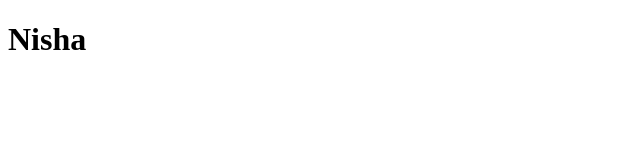
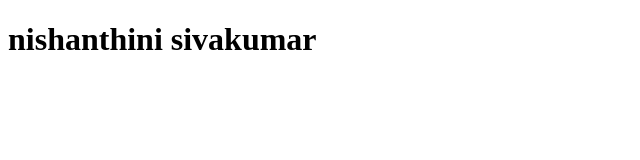
Before and after one commit to ssnishanthini/samplerepo, a plain HTML site: page index.html in a window 1280 px wide. Shown: the whole page, without its empty margins (0-640 px from the left). Drawn offline with Linux system fonts and the light colour scheme.

Commit message:
fix : changed my name

```diff
--- a/index.html
+++ b/index.html
@@ -6,6 +6,6 @@
     <title>Document</title>
 </head>
 <body>
-    <h1>Nisha</h1>
+    <h1>nishanthini sivakumar</h1>
 </body>
 </html>
```
